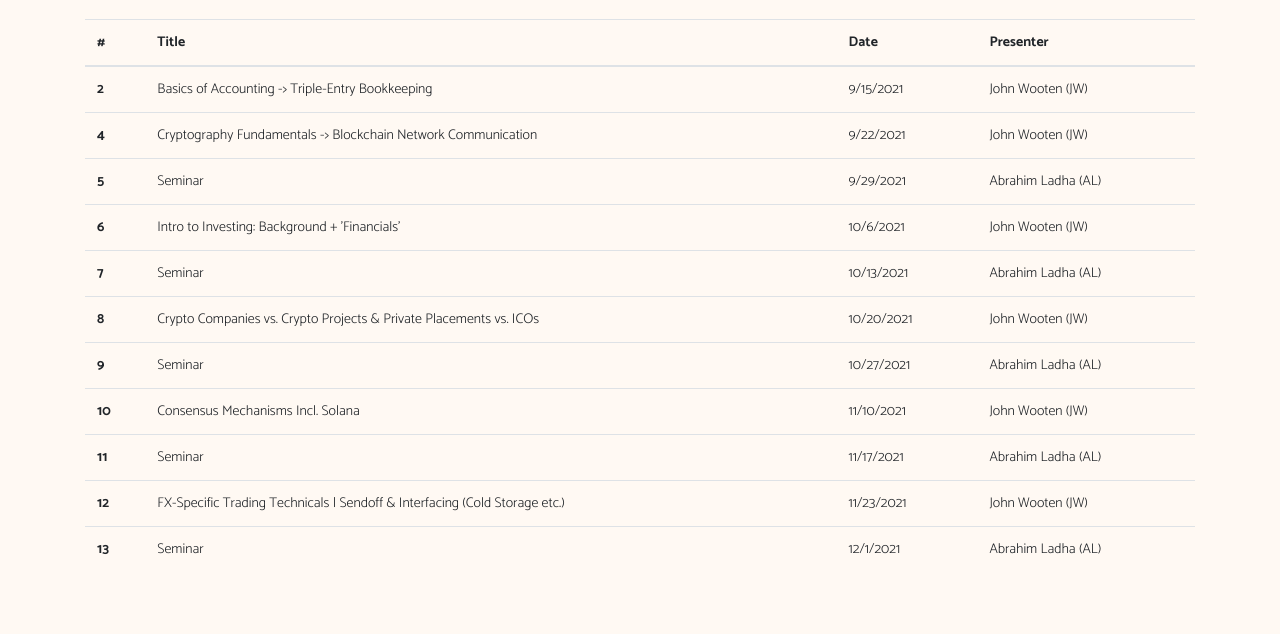
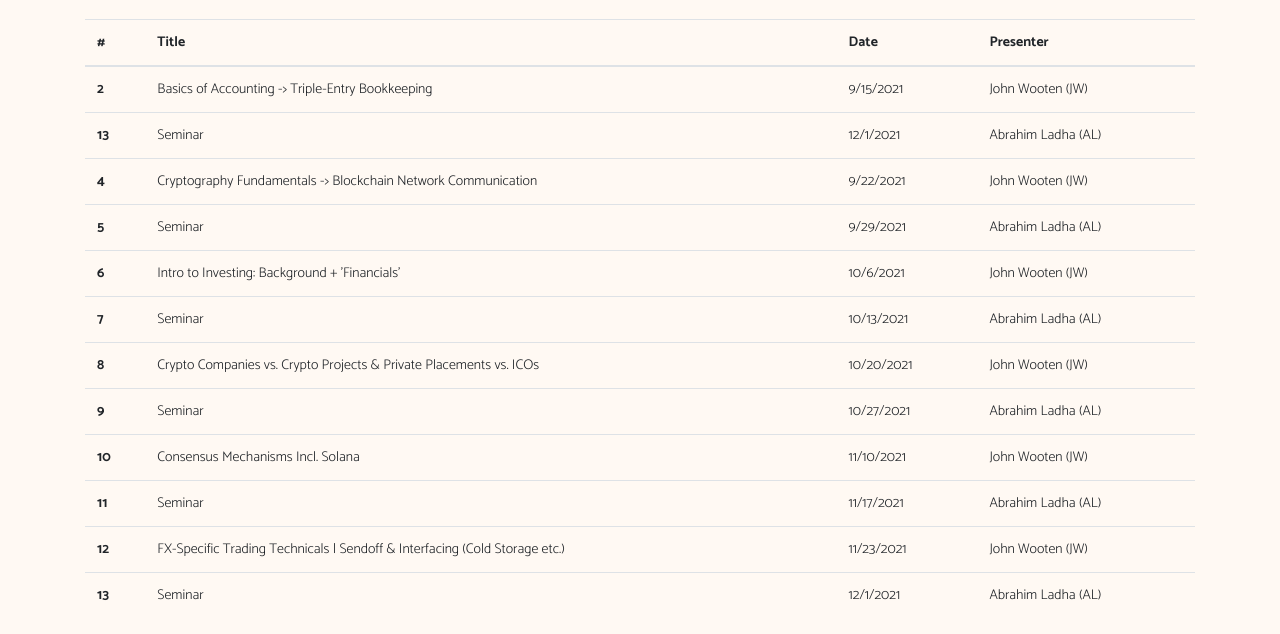
Before and after one commit to gtciphertech/gtciphertech.github.io, a plain HTML site: page schedule.html in a window 1280 px wide. Shown: the part 167-801 px from the top of the page. Drawn offline with nearby package versions, Linux system fonts and the light colour scheme.

Commit message:
Update schedule.html

```diff
--- a/schedule.html
+++ b/schedule.html
@@ -56,6 +56,12 @@
       <td>Basics of Accounting -> Triple-Entry Bookkeeping</td>
       <td>9/15/2021</td>
       <td>John Wooten (JW)</td>
+    </tr>
+    <tr>
+      <th scope="row">13</th>
+      <td>Seminar</td>
+      <td>12/1/2021</td>
+      <td>Abrahim Ladha (AL)</td>
     </tr>
     <tr>
       <th scope="row">4</th>
```
